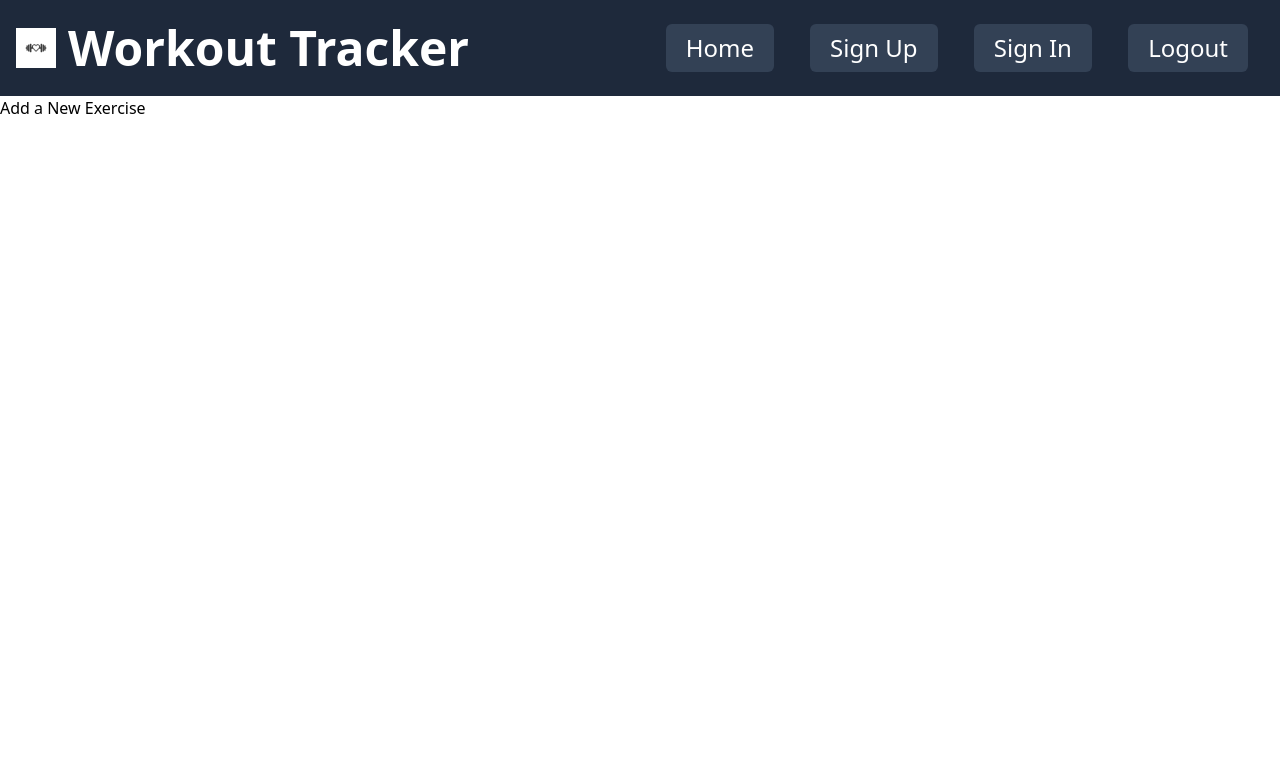
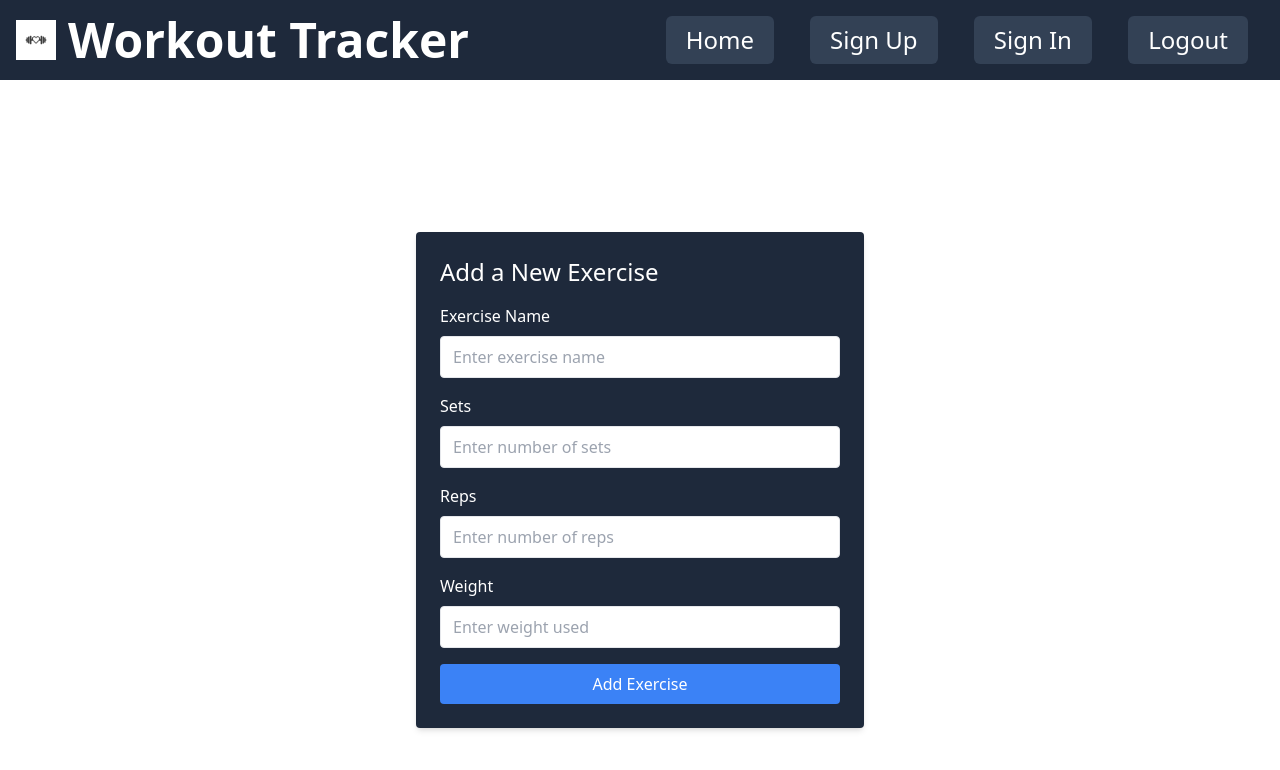
Before and after one commit to NathanStanislavsky/WorkoutTracker, a SvelteKit app: page /details/1/addExercise in a window 1280 px wide. Shown: the top 770 px of the page. Built offline with nearby package versions, Linux system fonts and the light colour scheme.

Commit message:
green test

```diff
--- a/src/routes/details/[id]/addExercise/+page.svelte
+++ b/src/routes/details/[id]/addExercise/+page.svelte
@@ -1,7 +1,72 @@
 <script>
-
 </script>
 
-<div>
-    <h1>Add a New Exercise</h1>
+<div class="flex items-center justify-center min-h-screen">
+  <form
+    class="w-full max-w-md p-6 bg-slate-800 shadow-md rounded"
+    method="post"
+    action="?/addExercise"
+  >
+    <h2 class="text-2xl mb-4 text-white">Add a New Exercise</h2>
+
+    <div class="mb-4">
+      <label for="exercise-name" class="block mb-2 text-white"
+        >Exercise Name</label
+      >
+      <input
+        type="text"
+        id="exercise-name"
+        name="name"
+        placeholder="Enter exercise name"
+        required
+        class="w-full px-3 py-2 border rounded"
+      />
+    </div>
+
+    <div class="mb-4">
+      <label for="sets" class="block mb-2 text-white">Sets</label>
+      <input
+        type="number"
+        id="sets"
+        name="sets"
+        required
+        min="1"
+        placeholder="Enter number of sets"
+        class="w-full px-3 py-2 border rounded"
+      />
+    </div>
+
+    <div class="mb-4">
+      <label for="reps" class="block mb-2 text-white">Reps</label>
+      <input
+        type="number"
+        id="reps"
+        name="reps"
+        required
+        min="1"
+        placeholder="Enter number of reps"
+        class="w-full px-3 py-2 border rounded"
+      />
+    </div>
+
+    <div class="mb-4">
+      <label for="weight" class="block mb-2 text-white">Weight</label>
+      <input
+        type="number"
+        id="weight"
+        name="weight"
+        required
+        min="0"
+        placeholder="Enter weight used"
+        class="w-full px-3 py-2 border rounded"
+      />
+    </div>
+
+    <button
+      type="submit"
+      class="w-full bg-blue-500 py-2 rounded hover:bg-blue-600 text-white"
+    >
+      Add Exercise
+    </button>
+  </form>
 </div>
```
Also changed, not shown: 1 other file (tests, documents, lock files or other folders).
